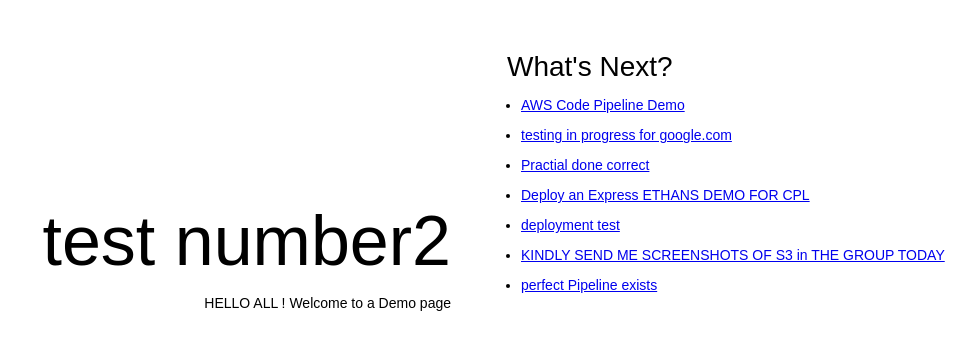
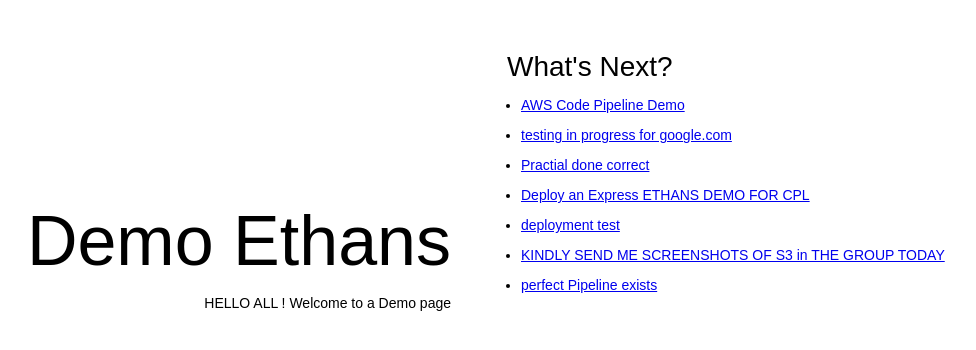
Before and after one commit to divitmishra/demo, a website: page index.html in a window 1280 px wide. Shown: the whole page, without its empty margins (161-1137 px from the left). Drawn offline with Linux system fonts and the light colour scheme.

Commit message:
Add files via upload
Additional changes to code

```diff
--- a/index.html
+++ b/index.html
@@ -74,7 +74,7 @@
   </head>
   <body>
     <div class="textColumn">
-      <h1>test number2</h1>
+      <h1>Demo Ethans </h1>
       <p>HELLO ALL ! Welcome to a Demo page</p>
     </div>
     <div class="linksColumn">
```
